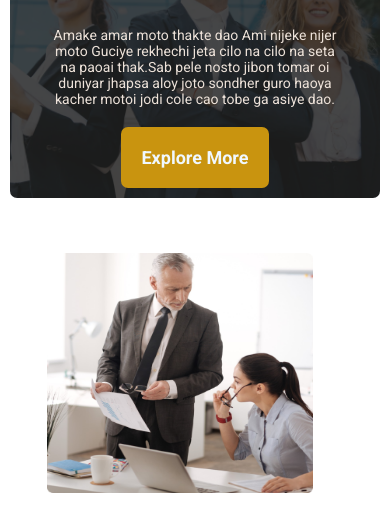
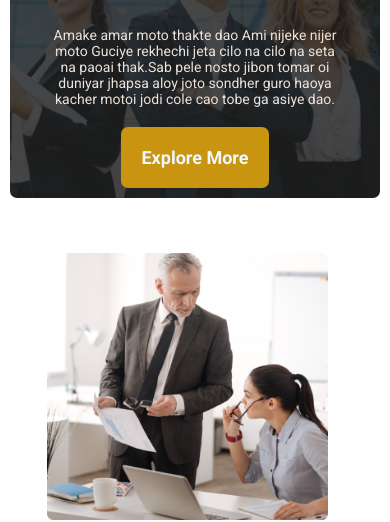
Before and after one commit to Anikmoujegy/PaglaHero_Assignment2, a plain HTML site: page index.html in a window 390 px wide. Shown: the part 328-850 px from the top of the page. Drawn offline with Linux system fonts and the light colour scheme.

Commit message:
minor updates

```diff
--- a/style.css
+++ b/style.css
@@ -152,7 +152,7 @@ main{
 .main-exp-btn{
     position: relative;
     left: 45%;
-    bottom: 150px;
+    bottom: 60px;
     padding: 20px;
     border: none;
     border-radius: 7px;
@@ -336,8 +336,8 @@ body{
         width: 100%;
     }
     .main-feature-img{
-        height: 90%;
-        width: 90%;
+        height: 95%;
+        width: 95%;
     }
     .main-feature-description{
         padding:  40px 0;
```
